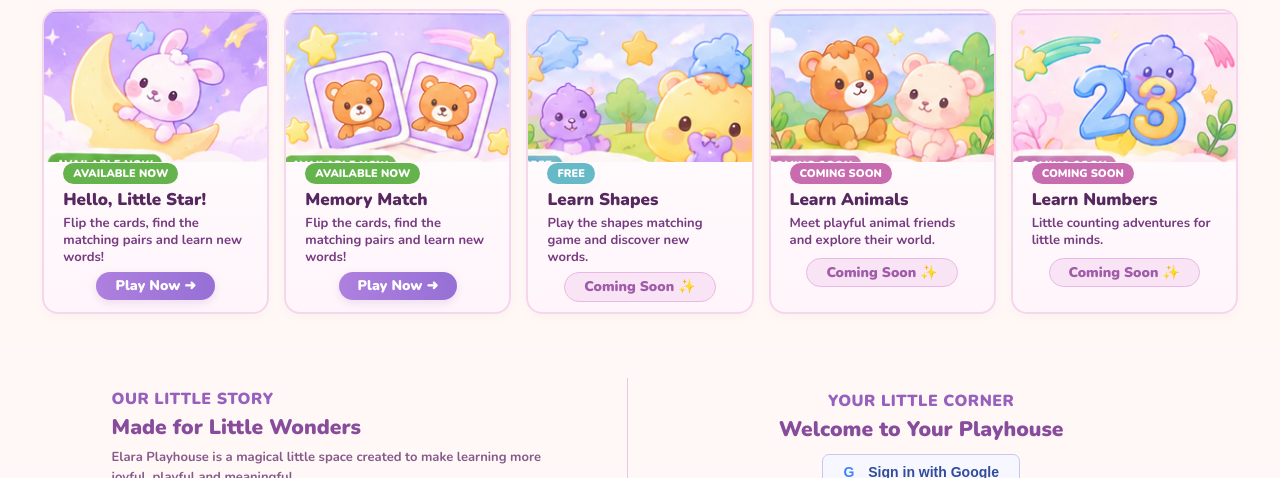
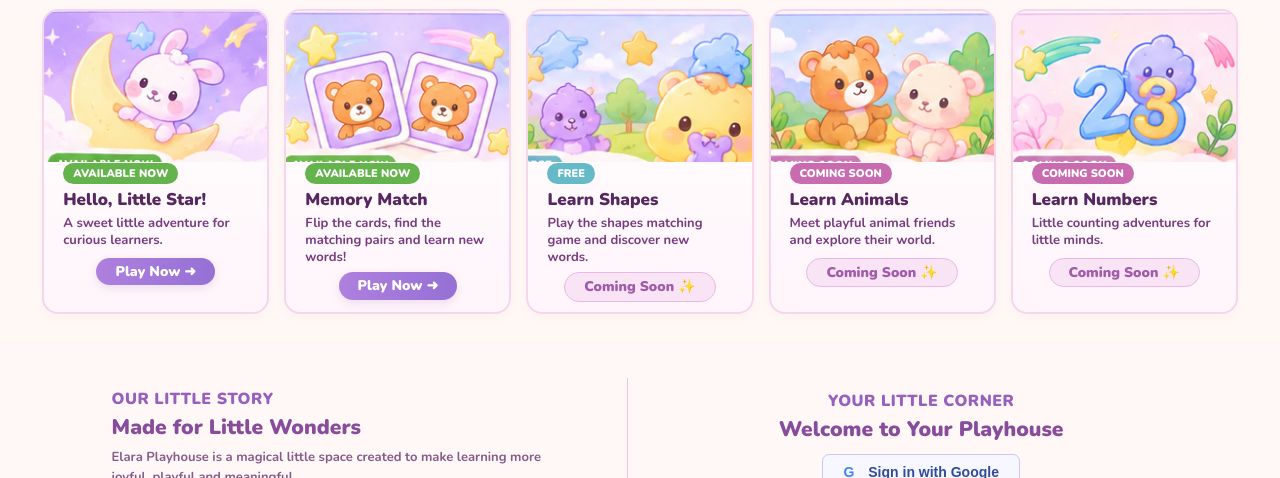
Before and after one commit to xdimohammad/Elara-Playhouse, a plain HTML site: page index.html in a window 1280 px wide. Shown: the part 622-1100 px from the top of the page. Drawn offline with nearby package versions, Linux system fonts and the light colour scheme.

Commit message:
Update index.html

```diff
--- a/index.html
+++ b/index.html
@@ -68,7 +68,7 @@
         <div class="game-info">
           <span class="game-status available">AVAILABLE NOW</span>
           <h3>Hello, Little Star!</h3>
-          <p>Flip the cards, find the matching pairs and learn new words!</p>
+          <p>A sweet little adventure for curious learners.</p>
           <a href="https://xdimohammad.github.io/Hello-Little-Star-/" class="game-button">Play Now ➜</a>
         </div>
       </article>
```
